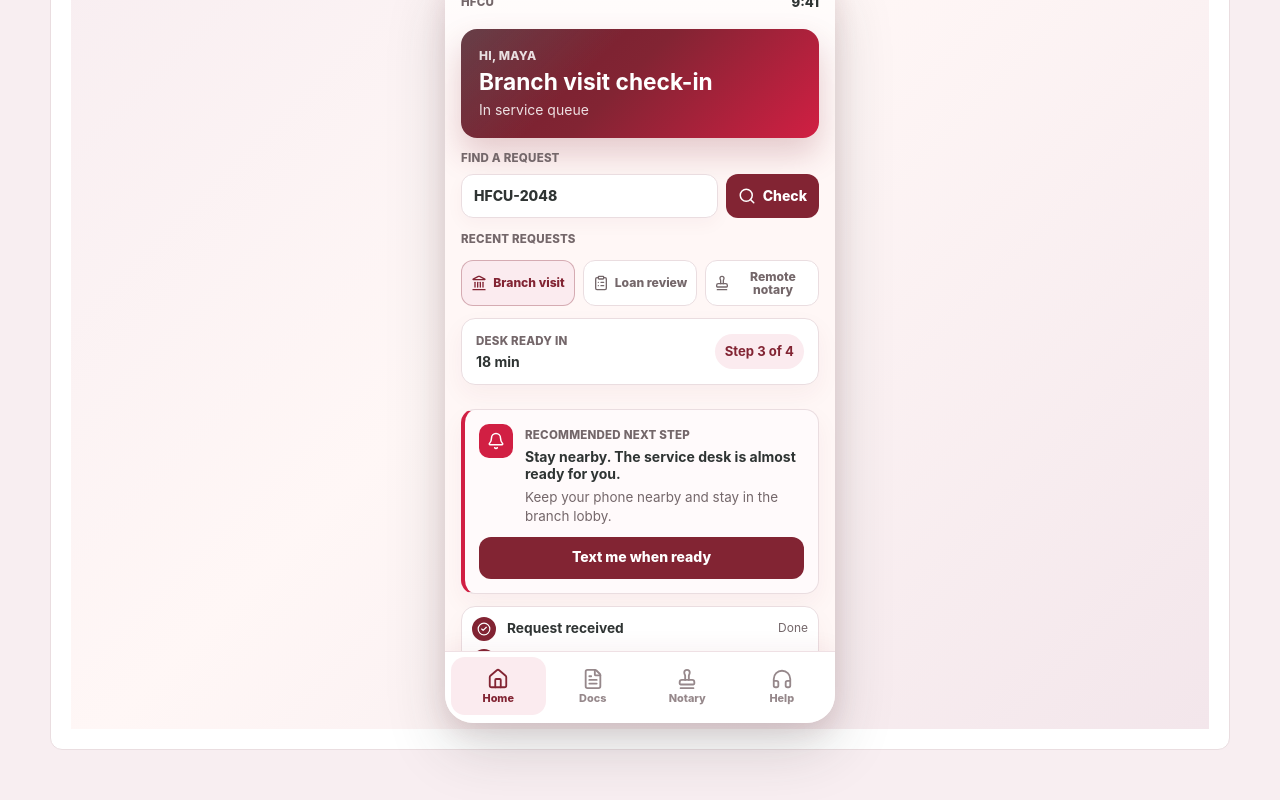
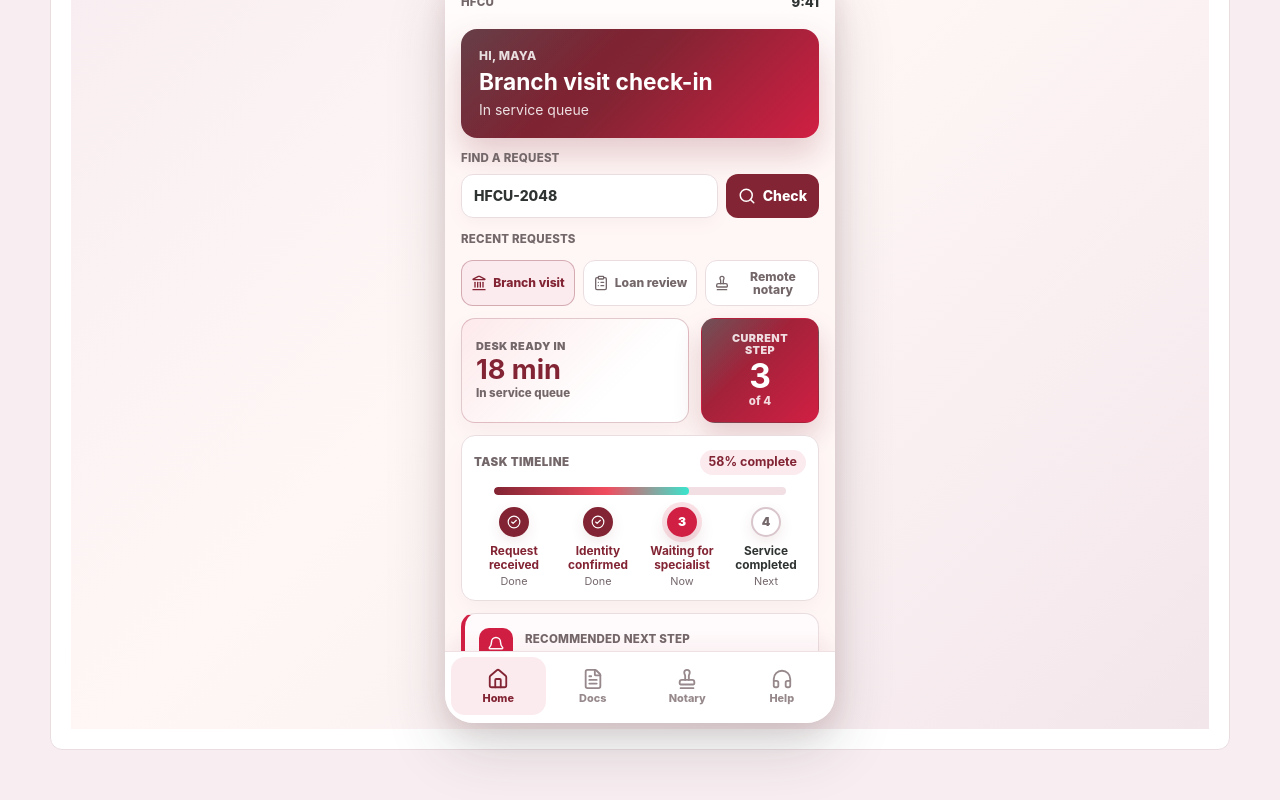
Before and after one commit to tjcha1213/HFCUreengineering, a React (Vite) app: page / in a window 1280 px wide. Shown: the part 1565-2365 px from the top of the page. Built offline with nearby package versions, Linux system fonts and the light colour scheme.

Commit message:
Add horizontal status timeline

```diff
--- a/src/App.tsx
+++ b/src/App.tsx
@@ -1,4 +1,4 @@
-import { useState } from 'react'
+import { useState, type CSSProperties } from 'react'
 import {
   Bell,
   CalendarClock,
@@ -156,6 +156,7 @@ function App() {
 
   const request = requests[requestType]
   const flow = notaryFlows[notaryType]
+  const timelineProgress = ((request.stepNumber - 1) / (request.steps.length - 1)) * 100
 
   const recommendedBody = branchReminder && requestType === 'branch'
     ? 'Reminder is on. HFCU will text you when the desk is ready.'
@@ -435,17 +436,44 @@ function App() {
                 ))}
               </section>
 
-              <section className="request-card">
-                <div>
+              <section className="status-summary">
+                <div className="time-panel">
                   <span>{request.etaLabel}</span>
                   <strong>{request.eta}</strong>
+                  <small>{request.label}</small>
                 </div>
-                <b>Step {request.stepNumber} of 4</b>
+                <div className="step-panel" aria-label={`Step ${request.stepNumber} of ${request.steps.length}`}>
+                  <span>Current step</span>
+                  <strong>{request.stepNumber}</strong>
+                  <small>of {request.steps.length}</small>
+                </div>
               </section>
 
-              <div className="progress" aria-label={`${request.progress}% complete`}>
-                <i style={{ width: `${request.progress}%` }} />
-              </div>
+              <section
+                className="timeline"
+                aria-label="Request progress timeline"
+                style={{ '--timeline-progress': `${timelineProgress}%` } as CSSProperties}
+              >
+                <div className="timeline-heading">
+                  <span>Task timeline</span>
+                  <b>{request.progress}% complete</b>
+                </div>
+                <div className="timeline-axis" aria-hidden="true">
+                  <i />
+                </div>
+                <div className="timeline-steps">
+                {request.steps.map((step, index) => {
+                  const isComplete = index + 1 < request.stepNumber
+                  const isCurrent = index + 1 === request.stepNumber
+                  return (
+                    <div key={step} className={`${isComplete ? 'is-complete' : ''}${isCurrent ? ' is-current' : ''}`}>
+                      <span>{isComplete ? <CheckCircle2 aria-hidden="true" size={14} /> : index + 1}</span>
+                      <p><strong>{step}</strong><small>{isCurrent ? 'Now' : isComplete ? 'Done' : 'Next'}</small></p>
+                    </div>
+                  )
+                })}
+                </div>
+              </section>
 
               <section className="action-card">
                 <div className="panel-icon"><Bell aria-hidden="true" size={18} /></div>
@@ -457,19 +485,6 @@ function App() {
                 <button className="primary-action" type="button" onClick={runRecommendedAction}>
                   {recommendedAction}
                 </button>
-              </section>
-
-              <section className="timeline" aria-label="Request progress">
-                {request.steps.map((step, index) => {
-                  const isComplete = index + 1 < request.stepNumber
-                  const isCurrent = index + 1 === request.stepNumber
-                  return (
-                    <div key={step} className={`${isComplete ? 'is-complete' : ''}${isCurrent ? ' is-current' : ''}`}>
-                      <span>{isComplete ? <CheckCircle2 aria-hidden="true" size={14} /> : index + 1}</span>
-                      <p><strong>{step}</strong><small>{isCurrent ? 'Now' : isComplete ? 'Done' : 'Next'}</small></p>
-                    </div>
-                  )
-                })}
               </section>
             </section>
           )}
--- a/src/index.css
+++ b/src/index.css
@@ -488,6 +488,7 @@ svg {
 }
 
 .hero-card {
+  flex-shrink: 0;
   display: grid;
   gap: 5px;
   padding: 18px;
@@ -524,6 +525,7 @@ svg {
 }
 
 .status-search {
+  flex-shrink: 0;
   display: grid;
   gap: 7px;
 }
@@ -578,6 +580,7 @@ svg {
 }
 
 .chip-grid {
+  flex-shrink: 0;
   display: grid;
   grid-template-columns: repeat(3, minmax(0, 1fr));
   gap: 8px;
@@ -613,16 +616,92 @@ svg {
   background: var(--soft-blue);
 }
 
+.status-summary {
+  flex-shrink: 0;
+  display: grid;
+  grid-template-columns: minmax(0, 1.45fr) minmax(96px, 0.75fr);
+  gap: 12px;
+}
+
+.time-panel,
+.step-panel,
 .request-card {
-  display: flex;
-  align-items: center;
-  justify-content: space-between;
-  gap: 12px;
   padding: 14px;
   border: 1px solid var(--line);
   border-radius: 14px;
   background: var(--white);
   box-shadow: 0 10px 24px rgba(130, 36, 51, 0.05);
+}
+
+.time-panel,
+.step-panel {
+  min-width: 0;
+  display: grid;
+  align-content: center;
+  gap: 3px;
+  min-height: 88px;
+}
+
+.time-panel {
+  border-color: rgba(130, 36, 51, 0.24);
+  background:
+    linear-gradient(135deg, rgba(240, 77, 95, 0.12), transparent 68%),
+    var(--white);
+}
+
+.time-panel span,
+.step-panel span {
+  color: var(--muted);
+  font-size: 0.68rem;
+  font-weight: 900;
+  letter-spacing: 0.04em;
+  line-height: 1.1;
+  text-transform: uppercase;
+}
+
+.time-panel strong {
+  color: var(--crimson);
+  font-size: 1.7rem;
+  line-height: 1;
+  letter-spacing: 0;
+}
+
+.time-panel small,
+.step-panel small {
+  color: var(--muted);
+  font-size: 0.72rem;
+  font-weight: 800;
+  line-height: 1.15;
+}
+
+.step-panel {
+  justify-items: center;
+  color: var(--white);
+  border-color: transparent;
+  background:
+    linear-gradient(135deg, rgba(57, 229, 205, 0.24), transparent 42%),
+    linear-gradient(135deg, var(--crimson) 0%, var(--coral) 100%);
+  box-shadow: 0 14px 28px rgba(130, 36, 51, 0.2);
+  text-align: center;
+}
+
+.step-panel span,
+.step-panel small {
+  color: rgba(255, 255, 255, 0.84);
+}
+
+.step-panel strong {
+  font-size: 2.1rem;
+  line-height: 0.95;
+  letter-spacing: 0;
+}
+
+.request-card {
+  flex-shrink: 0;
+  display: flex;
+  align-items: center;
+  justify-content: space-between;
+  gap: 12px;
 }
 
 .request-card div {
@@ -650,6 +729,7 @@ svg {
 }
 
 .progress {
+  flex-shrink: 0;
   height: 8px;
   overflow: hidden;
   border-radius: 999px;
@@ -669,6 +749,7 @@ svg {
 }
 
 .action-card {
+  flex-shrink: 0;
   display: grid;
   grid-template-columns: 36px 1fr;
   gap: 10px;
@@ -744,28 +825,96 @@ svg {
   box-shadow: 0 10px 24px rgba(130, 36, 51, 0.04);
 }
 
-.timeline div,
+.timeline {
+  flex-shrink: 0;
+  gap: 12px;
+  padding: 14px 12px 12px;
+  overflow: hidden;
+}
+
+.timeline-heading {
+  display: flex;
+  align-items: center;
+  justify-content: space-between;
+  gap: 10px;
+  min-width: 0;
+}
+
+.timeline-heading span {
+  color: var(--muted);
+  font-size: 0.72rem;
+  font-weight: 900;
+  letter-spacing: 0.04em;
+  text-transform: uppercase;
+}
+
+.timeline-heading b {
+  flex: 0 0 auto;
+  padding: 6px 9px;
+  border-radius: 999px;
+  color: var(--crimson);
+  background: var(--soft-teal);
+  font-size: 0.78rem;
+  line-height: 1;
+}
+
+.timeline-axis {
+  position: relative;
+  height: 8px;
+  margin: 0 20px;
+  overflow: hidden;
+  border-radius: 999px;
+  background: #f1dfe4;
+}
+
+.timeline-axis i {
+  display: block;
+  width: var(--timeline-progress);
+  height: 100%;
+  border-radius: inherit;
+  background: linear-gradient(90deg, var(--crimson) 0%, var(--coral-bright) 58%, var(--mint) 100%);
+}
+
+.timeline-steps {
+  display: grid;
+  grid-template-columns: repeat(4, minmax(0, 1fr));
+  gap: 4px;
+}
+
+.timeline-steps > div,
 .document-list div {
   display: grid;
+  align-items: start;
+}
+
+.timeline-steps > div {
+  justify-items: center;
+  gap: 7px;
+  min-width: 0;
+  text-align: center;
+}
+
+.document-list div {
   grid-template-columns: 26px 1fr;
   gap: 9px;
   align-items: center;
 }
 
-.timeline span {
+.timeline-steps > div > span {
   display: grid;
   place-items: center;
-  width: 24px;
-  height: 24px;
+  width: 30px;
+  height: 30px;
   border: 2px solid #d9c6cc;
   border-radius: 999px;
   color: var(--muted);
   background: var(--white);
-  font-size: 0.72rem;
+  font-size: 0.76rem;
   font-weight: 900;
+  box-shadow: 0 5px 14px rgba(130, 36, 51, 0.1);
 }
 
-.timeline p,
+.timeline-steps p,
 .checklist p,
 .document-list p {
   min-width: 0;
@@ -775,30 +924,45 @@ svg {
   align-items: center;
 }
 
-.timeline strong,
+.timeline-steps p {
+  grid-template-columns: 1fr;
+  justify-items: center;
+  gap: 3px;
+}
+
+.timeline-steps strong,
 .checklist strong,
 .document-list strong {
   color: var(--ink);
-  font-size: 0.86rem;
+  font-size: 0.74rem;
   line-height: 1.2;
 }
 
-.timeline small,
+.timeline-steps small,
 .checklist small,
 .document-list small {
   color: var(--muted);
-  font-size: 0.75rem;
+  font-size: 0.68rem;
   line-height: 1.2;
 }
 
-.timeline .is-complete span,
-.timeline .is-current span {
+.timeline-steps .is-complete > span {
   color: var(--white);
   border-color: var(--crimson);
   background: var(--crimson);
 }
 
-.timeline .is-current p strong,
+.timeline-steps .is-current > span {
+  color: var(--white);
+  border-color: var(--coral);
+  background: var(--coral);
+  box-shadow:
+    0 0 0 5px rgba(209, 31, 67, 0.12),
+    0 8px 18px rgba(130, 36, 51, 0.18);
+}
+
+.timeline-steps .is-complete p strong,
+.timeline-steps .is-current p strong,
 .checklist .is-current p strong {
   color: var(--crimson);
 }
```
Also changed, not shown: 4 other files (tests, documents, lock files or other folders).
